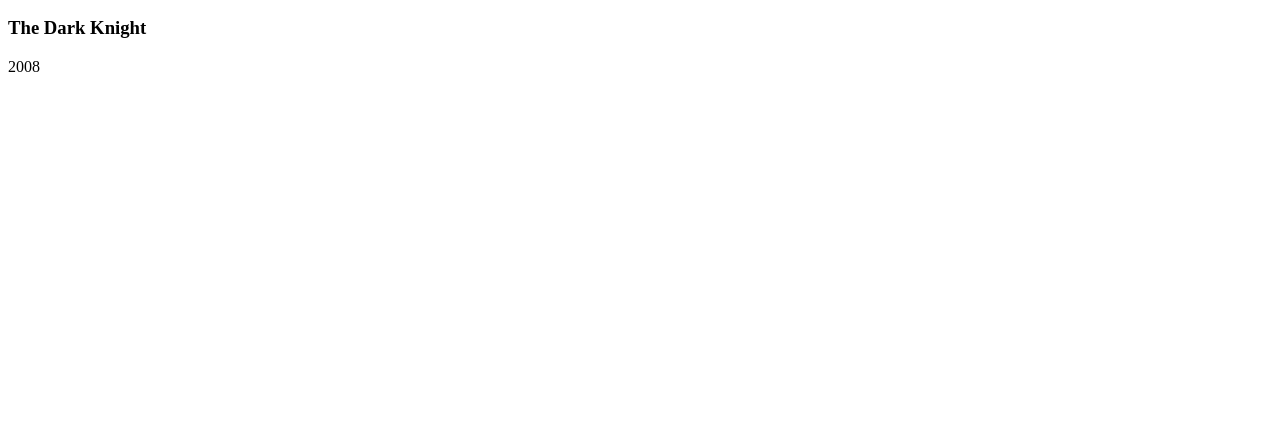
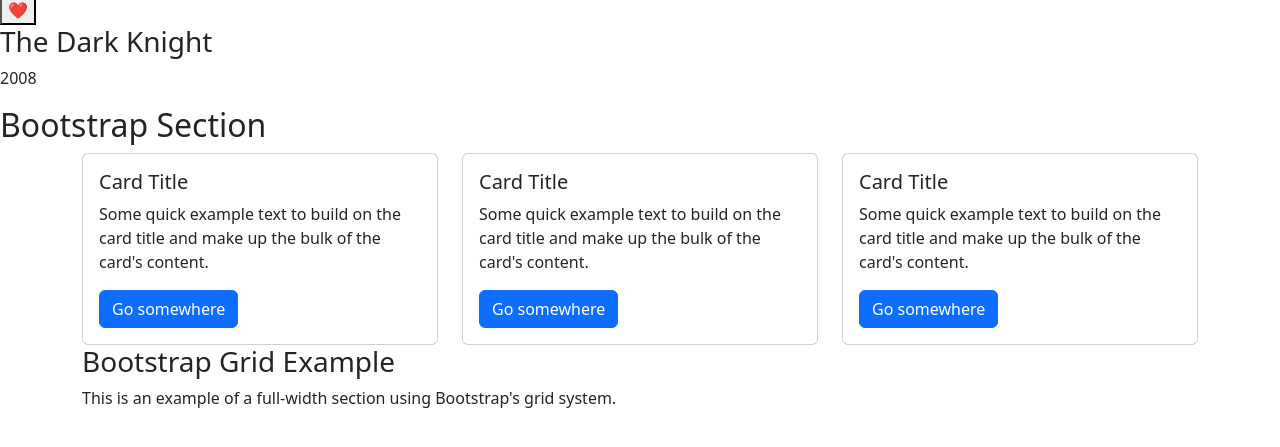
Before and after one commit to philipmogul/reactwinz, a React (Create React App) app: page / in a window 1280 px wide. Shown: the part 693-1140 px from the top of the page. Before the commit the page ends 800 px from the top, so only its background shows below. Built offline with nearby package versions, Linux system fonts and the light colour scheme.

Commit message:
Adding Bootstrap to Reactjs

```diff
--- a/package.json
+++ b/package.json
@@ -7,6 +7,7 @@
     "@testing-library/jest-dom": "^6.6.3",
     "@testing-library/react": "^16.3.0",
     "@testing-library/user-event": "^13.5.0",
+    "bootstrap": "^5.3.7",
     "react": "^19.1.0",
     "react-dom": "^19.1.0",
     "react-router-dom": "^7.6.3",
--- a/src/App.js
+++ b/src/App.js
@@ -3,6 +3,16 @@
 // import MovieCard from "./components/MovieCard";
 // import './bootstrap/css/bootstrap.min.css';
 import HomeMain from "./pages/HomeMain";
+
+// I installed bootstrap the following way :
+// Terminal: npm install bootstrap
+// I also added the following line to index.js and App.js:
+// import 'bootstrap/dist/css/bootstrap.min.css';
+import 'bootstrap/dist/css/bootstrap.min.css'; // Importing Bootstrap CSS
+
+// then i used bootstrap classes in the components
+
+
 
 /*
 REMEMBER !!! ALL COMPONENTS BEGIN WITH A CAPITAL LETTER
@@ -20,6 +30,45 @@
   return ( /* This allows inclusion of multiple html components */
     <>
     <HomeMain />
+    <h2>Bootstrap Section</h2>
+    <div className="container">
+      <div className="row">
+        <div className="col-md-4">
+          <div className="card">
+            <div className="card-body">
+              <h5 className="card-title">Card Title</h5>
+              <p className="card-text">Some quick example text to build on the card title and make up the bulk of the card's content.</p>
+              <a href="#" className="btn btn-primary">Go somewhere</a>
+            </div>
+          </div>
+        </div>
+        <div className="col-md-4">
+          <div className="card">
+            <div className="card-body">
+              <h5 className="card-title">Card Title</h5>
+              <p className="card-text">Some quick example text to build on the card title and make up the bulk of the card's content.</p>
+              <a href="#" className="btn btn-primary">Go somewhere</a>
+            </div>
+          </div>
+        </div>
+        <div className="col-md-4">
+          <div className="card">
+            <div className="card-body">
+              <h5 className="card-title">Card Title</h5>
+              <p className="card-text">Some quick example text to build on the card title and make up the bulk of the card's content.</p>
+              <a href="#" className="btn btn-primary">Go somewhere</a>
+            </div>
+          </div>
+        </div>
+      </div>
+      <div className="row">
+        <div className="col-md-12">
+          <h3>Bootstrap Grid Example</h3>
+          <p>This is an example of a full-width section using Bootstrap's grid system.</p>
+        </div>
+        </div>
+        <br /><br /><br />
+    </div>
     </>
   );
 }
--- a/src/index.js
+++ b/src/index.js
@@ -14,6 +14,7 @@
 import Movies from './pages/Movies';
 import Images from './pages/Images';
 import NoPage from './pages/NoPage';
+import 'bootstrap/dist/css/bootstrap.min.css'; // Importing Bootstrap CSS
 
 const root = ReactDOM.createRoot(document.getElementById('root'));
 root.render(
```
Also changed, not shown: 1 other file (tests, documents, lock files or other folders).
